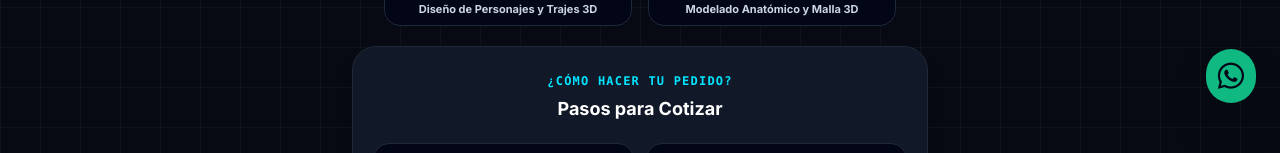
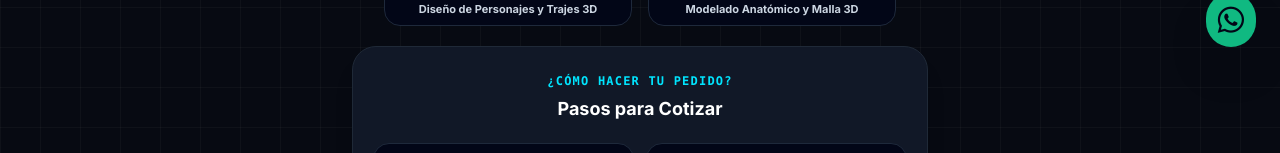
Before and after one commit to Donospina/Modula, a plain HTML site: page index.html in a window 1280 px wide. Shown: the part 673-826 px from the top of the page. Drawn offline with nearby package versions, Linux system fonts and the light colour scheme.

Commit message:
Update index.html

```diff
--- a/index.html
+++ b/index.html
@@ -74,7 +74,7 @@
                 <div class="text-slate-200 font-medium">Lunes a sábado de 7am - 6pm</div>
             </div>
 
-            <!-- CENTRO: LOGO EMBLEMA CON TEXTO REDUCIDO UN 25% Y MARGEN COMPLETO -->
+            <!-- CENTRO: LOGO EMBLEMA MODULA -->
             <div class="flex flex-col items-center justify-center w-full max-w-[220px]">
                 <svg viewBox="0 0 200 200" class="w-32 h-auto drop-shadow-[0_0_8px_rgba(0,163,255,0.25)]">
                     <!-- Boquilla Extrusora Fina -->
@@ -93,9 +93,9 @@
                     <!-- Cubo Pequeño Azul Central -->
                     <polygon points="100,54 114,62 114,80 100,88 86,80 86,62" fill="#00A3FF" stroke="#000000" stroke-width="1"/>
 
-                    <!-- Texto MODULA (Reducido un 25% exactamente) -->
+                    <!-- Texto MODULA -->
                     <text x="100" y="150" font-family="'Inter', sans-serif" font-weight="900" font-size="20" fill="#FFFFFF" text-anchor="middle" letter-spacing="1.5">MODULA</text>
-                    <!-- Slogan Inferior (Reducido un 25% exactamente y ajustado) -->
+                    <!-- Slogan Inferior -->
                     <text x="100" y="165" font-family="'Inter', sans-serif" font-weight="700" font-size="7.2" fill="#00E5FF" text-anchor="middle" letter-spacing="0.6">INNOVA, PERSONALIZA Y DISFRUTA</text>
                 </svg>
             </div>
@@ -315,8 +315,8 @@
         <div>Contacto Directo: Asesor Ziram (+57 350 404 4246)</div>
     </footer>
 
-    <!-- BOTÓN FLOTANTE DE WHATSAPP -->
-    <a href="https://wa.me/573504044246?text=Hola%20Asesor%20Ziram,%20vengo%20de%20la%20p%C3%A1gina%20web%20MODULA" target="_blank" class="fixed bottom-6 right-6 z-50 w-13 h-13 bg-emerald-500 text-slate-950 rounded-full flex items-center justify-center text-3xl shadow-2xl hover:scale-110 hover:bg-emerald-400 transition-all p-3">
+    <!-- BOTÓN FLOTANTE DE WHATSAPP ELEVADO PARA QUE NO LO TAPE EL LETRERO -->
+    <a href="https://wa.me/573504044246?text=Hola%20Asesor%20Ziram,%20vengo%20de%20la%20p%C3%A1gina%20web%20MODULA" target="_blank" class="fixed bottom-20 right-6 z-50 w-13 h-13 bg-emerald-500 text-slate-950 rounded-full flex items-center justify-center text-3xl shadow-2xl hover:scale-110 hover:bg-emerald-400 transition-all p-3">
         <i class="fa-brands fa-whatsapp"></i>
     </a>
 
```
